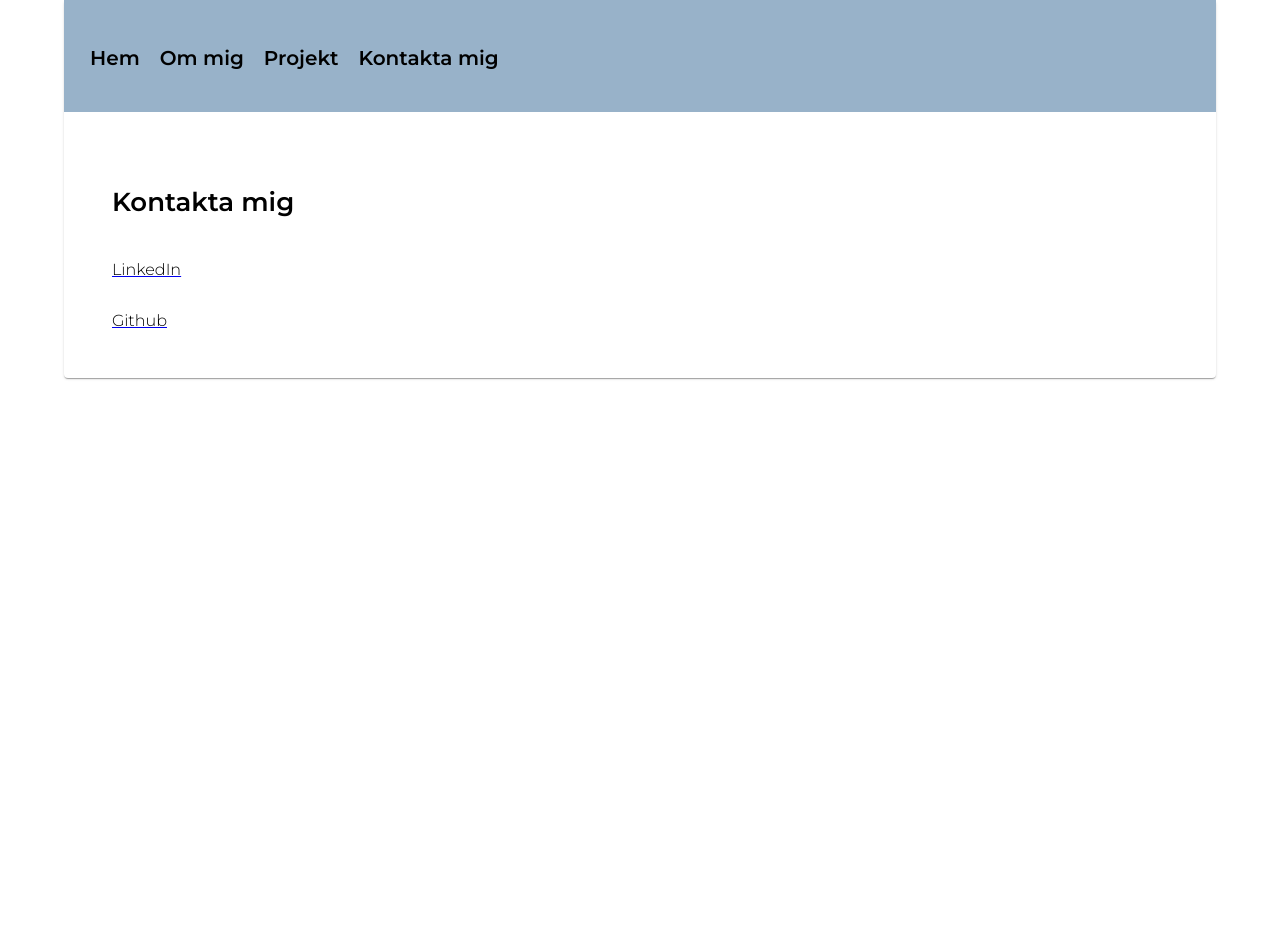
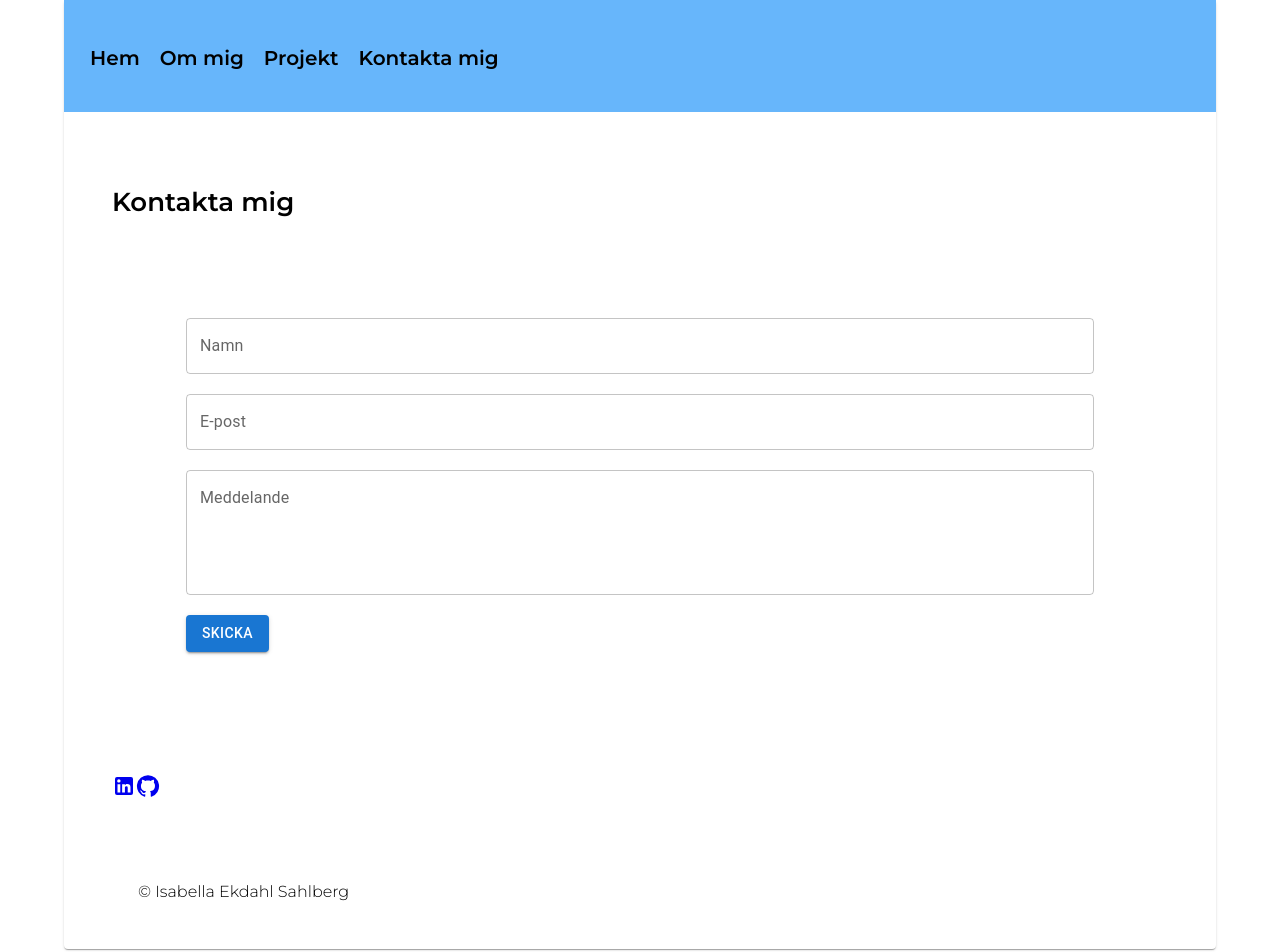
Before and after one commit to isabellaes/portfolio, a React (Create React App) app: page /contact in a window 1280 px wide. Shown: the top 952 px of the page. Before the commit the page ends 800 px from the top, so only its background shows below. Built offline with nearby package versions, Linux system fonts and the light colour scheme.

Commit message:
add contactform + footer

```diff
--- a/package.json
+++ b/package.json
@@ -5,6 +5,7 @@
   "dependencies": {
     "@emotion/react": "^11.11.1",
     "@emotion/styled": "^11.11.0",
+    "@mui/icons-material": "^5.14.9",
     "@mui/material": "^5.14.9",
     "@testing-library/jest-dom": "^5.17.0",
     "@testing-library/react": "^13.4.0",
--- /dev/null
+++ b/src/components/ContactForm.tsx
@@ -0,0 +1,38 @@
+import Box from "@mui/material/Box";
+import TextField from "@mui/material/TextField";
+import { Button } from "@mui/material";
+import "../style/pagelayout.css";
+
+const ContactForm = () => {
+  return (
+    <Box sx={{ flexGrow: 1 }} className={"form-container"}>
+      <TextField
+        id="outlined-basic"
+        label="Namn"
+        variant="outlined"
+        style={{ margin: "10px" }}
+      />
+      <TextField
+        id="outlined-basic"
+        label="E-post"
+        variant="outlined"
+        style={{ margin: "10px" }}
+      />
+      <TextField
+        id="outlined-multiline-static"
+        label="Meddelande"
+        multiline
+        rows={4}
+        style={{ margin: "10px" }}
+      />
+      <Button
+        variant="contained"
+        style={{ width: "fit-content", margin: "10px" }}
+      >
+        Skicka
+      </Button>
+    </Box>
+  );
+};
+
+export default ContactForm;
--- /dev/null
+++ b/src/components/Footer.tsx
@@ -0,0 +1,12 @@
+import { Box } from "@mui/material";
+import "../style/pagelayout.css";
+
+const Footer = () => {
+  return (
+    <Box sx={{ flexGrow: 1 }} className={"footer"}>
+      <p className={"padding-left"}>&copy; Isabella Ekdahl Sahlberg</p>
+    </Box>
+  );
+};
+
+export default Footer;
--- a/src/pages/AboutPage.tsx
+++ b/src/pages/AboutPage.tsx
@@ -2,6 +2,7 @@ import { Container, Paper } from "@mui/material";
 import NavBar from "../components/NavBar";
 import "../style/pagelayout.css";
 import image from "../assets/porträtt.jpg";
+import Footer from "../components/Footer";
 
 const AboutPage = () => {
   return (
@@ -51,6 +52,7 @@ const AboutPage = () => {
             </ul>
           </div>
         </div>
+        <Footer></Footer>
       </Paper>
     </Container>
   );
--- a/src/pages/ContactPage.tsx
+++ b/src/pages/ContactPage.tsx
@@ -1,6 +1,10 @@
 import { Container, Paper } from "@mui/material";
 import NavBar from "../components/NavBar";
 import "../style/pagelayout.css";
+import ContactForm from "../components/ContactForm";
+import Footer from "../components/Footer";
+import LinkedInIcon from "@mui/icons-material/LinkedIn";
+import GitHubIcon from "@mui/icons-material/GitHub";
 
 const ContactPage = () => {
   return (
@@ -9,13 +13,19 @@ const ContactPage = () => {
         <NavBar></NavBar>
         <div className={"container-2"}>
           <p className={"bold-text"}>Kontakta mig</p>
+
+          <ContactForm></ContactForm>
+        </div>
+        <div className={"contact-links"}>
           <a href="https://www.linkedin.com/in/isabella-ekdahl-sahlberg-a99828220/">
-            <p>LinkedIn</p>
+            <LinkedInIcon></LinkedInIcon>
           </a>
           <a href=" https://github.com/isabellaes?tab=repositories">
-            <p>Github</p>
+            <GitHubIcon></GitHubIcon>
           </a>
         </div>
+
+        <Footer></Footer>
       </Paper>
     </Container>
   );
--- a/src/pages/HomePage.tsx
+++ b/src/pages/HomePage.tsx
@@ -3,6 +3,7 @@ import "../style/pagelayout.css";
 import NavBar from "../components/NavBar";
 import image from "../assets/porträtt.jpg";
 import background from "../assets/background2.jpg";
+import Footer from "../components/Footer";
 
 const HomePage = () => {
   return (
@@ -25,6 +26,7 @@ const HomePage = () => {
             />
           </div>
         </div>
+        <Footer></Footer>
       </Paper>
     </Container>
   );
--- a/src/pages/NotFoundPage.tsx
+++ b/src/pages/NotFoundPage.tsx
@@ -1,5 +1,6 @@
 import { Container, Paper, Typography } from "@mui/material";
 import NavBar from "../components/NavBar";
+import Footer from "../components/Footer";
 
 const PageNotFound = () => {
   return (
@@ -9,6 +10,7 @@ const PageNotFound = () => {
         <div className={"container"}>
           <p className={"bold-text red"}>PAGE NOT FOUND 404</p>
         </div>
+        <Footer></Footer>
       </Paper>
     </Container>
   );
--- a/src/pages/ProjectsPage.tsx
+++ b/src/pages/ProjectsPage.tsx
@@ -6,6 +6,7 @@ import meditation from "../assets/meditation.png";
 import dagbok from "../assets/dagbok.png";
 import dailynote from "../assets/Kommaihåg.png";
 import moodtracker from "../assets/moodtracker.png";
+import Footer from "../components/Footer";
 
 const ProjectsPage = () => {
   return (
@@ -46,6 +47,7 @@ const ProjectsPage = () => {
             className={"img-app"}
           />
         </div>
+        <Footer></Footer>
       </Paper>
     </Container>
   );
--- a/src/style/NavBar.css
+++ b/src/style/NavBar.css
@@ -11,7 +11,7 @@
   display: flex;
   flex-direction: row;
   padding: 1em;
-  background-color: rgb(152, 178, 201);
+  background-color: rgb(103, 182, 251);
 }
 
 .on-hover-menu-item {
--- a/src/style/pagelayout.css
+++ b/src/style/pagelayout.css
@@ -3,6 +3,7 @@
   flex-direction: row;
   padding: 2rem;
   margin: 2rem;
+  height: max-content 100vh;
 }
 
 .container-2 {
@@ -11,6 +12,7 @@
   padding: 2rem;
   font-family: "Montserrat", sans-serif;
   margin: 1rem;
+  height: max-content 100vh;
 }
 p {
   font-family: "Montserrat", sans-serif;
@@ -68,3 +70,28 @@ p {
   text-align: center;
   padding: 10px;
 }
+
+.form-container {
+  display: flex;
+  flex-direction: column;
+  padding: 2rem;
+  font-family: "Montserrat", sans-serif;
+  margin: 2rem;
+}
+
+.footer {
+  display: flex;
+  flex-direction: row;
+  margin: 2rem;
+  padding: 2rem;
+}
+
+.padding-left {
+  padding-left: 10px;
+}
+
+.contact-links {
+  display: flex;
+  flex-direction: row;
+  padding-left: 3em;
+}
```
Also changed, not shown: 1 other file (tests, documents, lock files or other folders).
